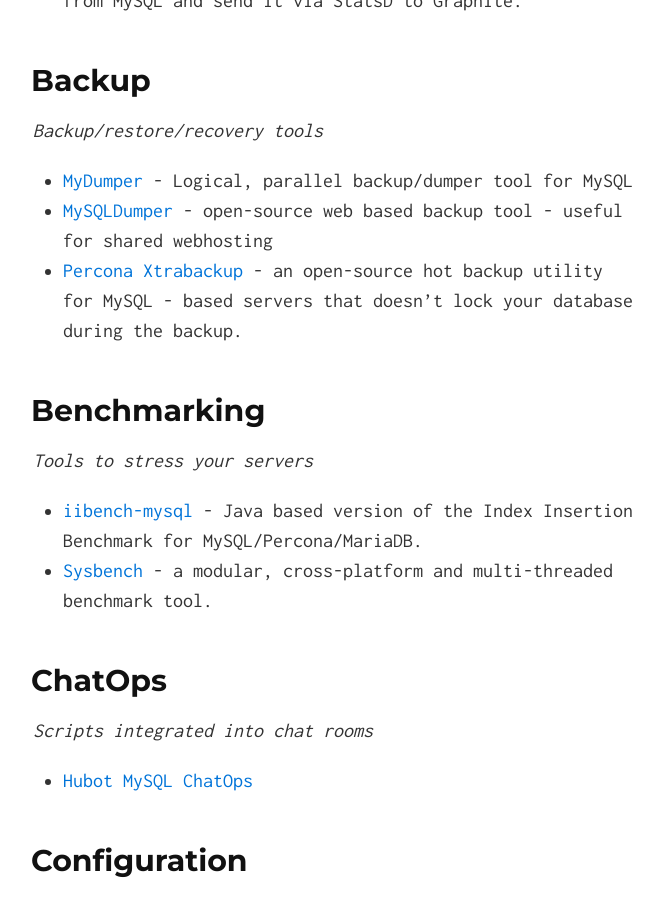
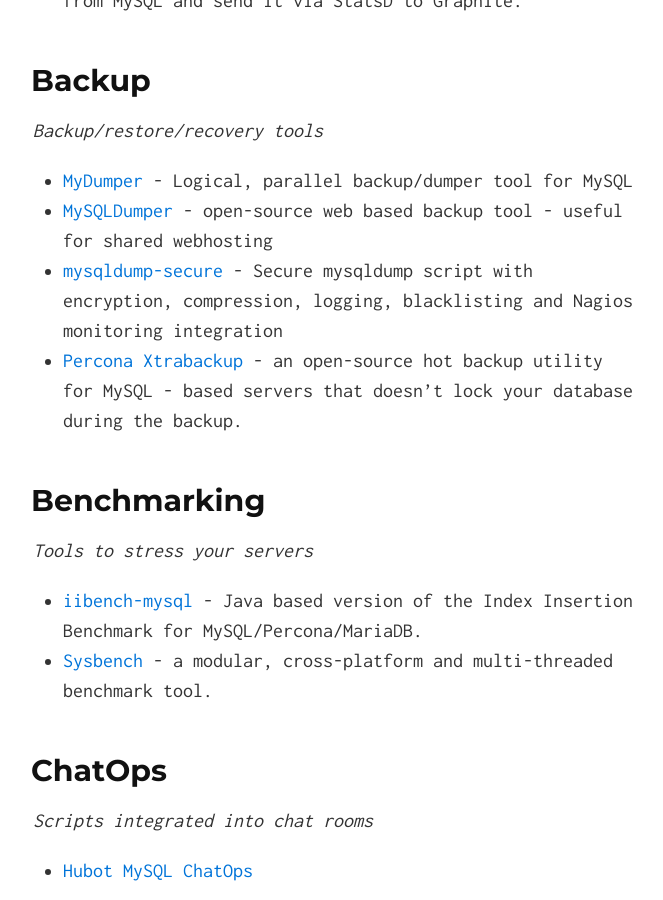
Before and after one commit to shlomi-noach/awesome-mysql, a Jekyll site: the page built from index.md, in a window 1280 px wide and 900 px high, scrolled down 1524 px. Shown: the whole window, without its empty margins (307-970 px from the left). Built offline with Jekyll 4.4.1, drawn with Linux system fonts in a browser that asks for light colours.

Commit message:
Adding mysqldump-secure

```diff
--- a/index.md
+++ b/index.md
@@ -48,6 +48,7 @@
 
 - [MyDumper](https://launchpad.net/mydumper) - Logical, parallel backup/dumper tool for MySQL
 - [MySQLDumper](http://www.mysqldumper.net/) - open-source web based backup tool - useful for shared webhosting
+- [mysqldump-secure](https://github.com/cytopia/mysqldump-secure) - Secure mysqldump script with encryption, compression, logging, blacklisting and Nagios monitoring integration
 - [Percona Xtrabackup](http://www.percona.com/doc/percona-xtrabackup) - an open-source hot backup utility for MySQL - based servers that doesn’t lock your database during the backup.
 
 ## Benchmarking
```
